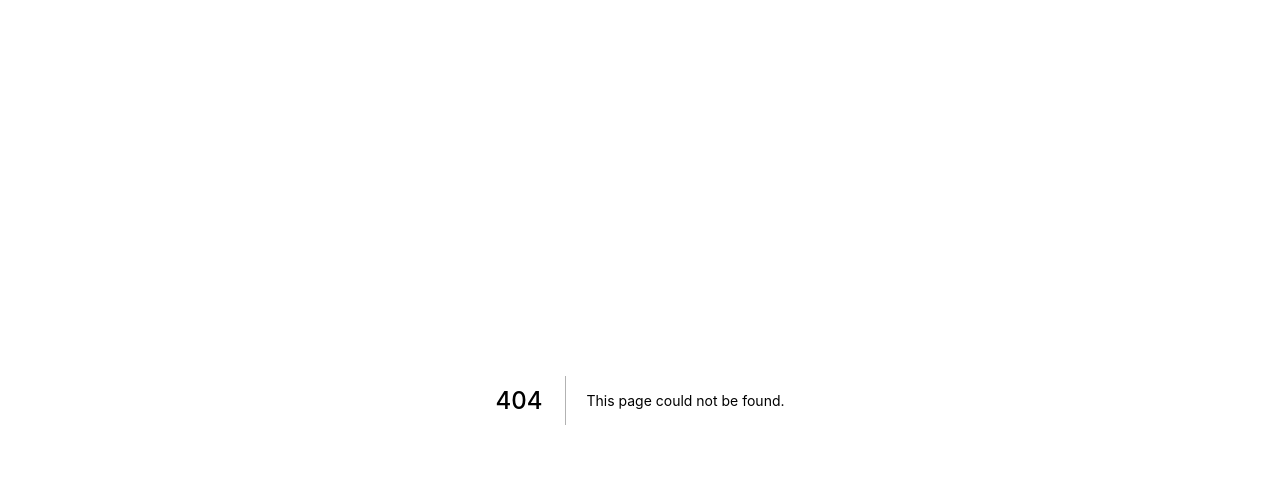
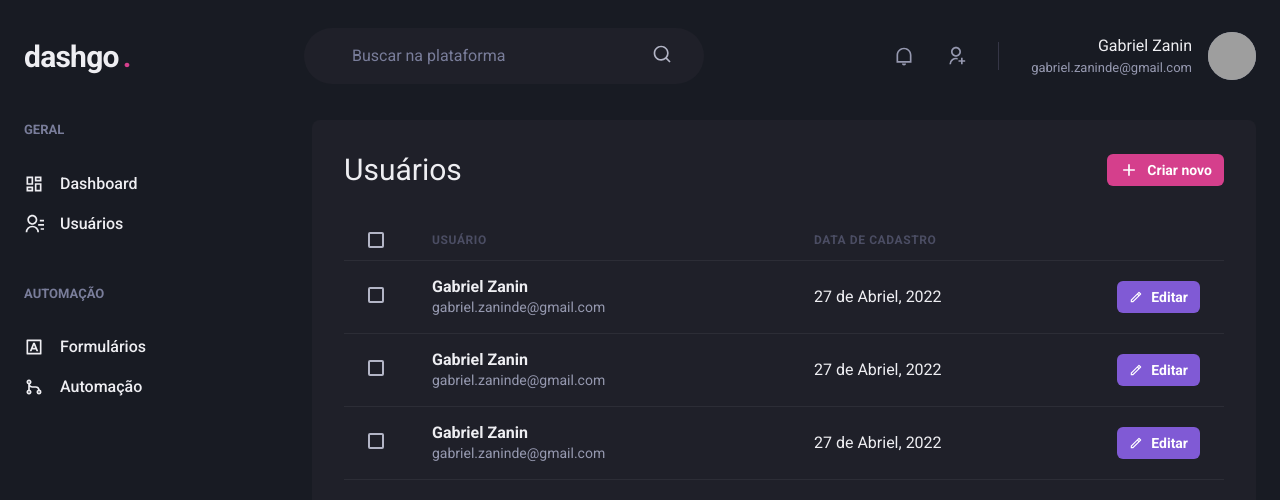
Before and after one commit to ZaninDe/dashgo, a Next.js app: page /users in a window 1280 px wide. Before the commit this address had no page. Shown: the top 500 px of the page. Built offline with nearby package versions, Linux system fonts and the light colour scheme; grey boxes are pictures that could not be loaded.

Commit message:
users page added

```diff
--- /dev/null
+++ b/src/pages/users/index.tsx
@@ -0,0 +1,130 @@
+import { Box, Button, Checkbox, Flex, Heading, Icon, Table, Tbody, Td, Th, Thead, Tr, Text } from '@chakra-ui/react';
+import { RiAddLine, RiPencilLine } from 'react-icons/ri';
+import { Header } from '../../components/Header';
+import { Sidebar } from '../../components/Sidebar';
+
+export default function UserList() {
+  return (
+    <Box>
+      <Header />
+
+      <Flex w="100%" my="6" maxWidth={1480} mx="auto" px="6">
+        <Sidebar />
+
+        <Box flex="1" borderRadius={8} bg="gray.800" p="8">
+          <Flex mb="8" justify="space-between" align="center">
+            <Heading size="lg" fontWeight="normal">Usuários</Heading>
+
+            <Button
+              as="a"
+              size="sm"
+              fontSize="sm"
+              colorScheme="pink"
+              leftIcon={<Icon
+              as={RiAddLine} fontSize="20"
+              />}
+            >
+              Criar novo
+            </Button>
+          </Flex>
+
+          <Table colorScheme="whiteAlpha">
+            <Thead>
+              <Tr>
+                <Th px="6" color="gray.300" width="8">
+                  <Checkbox colorScheme="pink" />
+                </Th>
+                <Th>Usuário</Th>
+                <Th>Data de cadastro</Th>
+                <Th width="8"></Th>
+              </Tr>
+            </Thead>
+            <Tbody>
+              <Tr>
+                <Td px="6">
+                  <Checkbox colorScheme="pink" />
+                </Td>
+                <Td>
+                  <Box>
+                    <Text fontWeight="bold">Gabriel Zanin</Text>
+                    <Text fontSize="sm" color="gray.300">gabriel.zaninde@gmail.com</Text>
+                  </Box>
+                </Td>
+                <Td>27 de Abriel, 2022</Td>
+                <Td>
+                  <Button
+                    as="a"
+                    size="sm"
+                    fontSize="sm"
+                    colorScheme="purple"
+                    leftIcon={<Icon
+                      as={RiPencilLine}
+                    />}
+                   >
+                    Editar
+                  </Button>
+                </Td>
+              </Tr>
+            </Tbody>
+
+            <Tbody>
+              <Tr>
+                <Td px="6">
+                  <Checkbox colorScheme="pink" />
+                </Td>
+                <Td>
+                  <Box>
+                    <Text fontWeight="bold">Gabriel Zanin</Text>
+                    <Text fontSize="sm" color="gray.300">gabriel.zaninde@gmail.com</Text>
+                  </Box>
+                </Td>
+                <Td>27 de Abriel, 2022</Td>
+                <Td>
+                  <Button
+                    as="a"
+                    size="sm"
+                    fontSize="sm"
+                    colorScheme="purple"
+                    leftIcon={<Icon
+                      as={RiPencilLine}
+                    />}
+                   >
+                    Editar
+                  </Button>
+                </Td>
+              </Tr>
+            </Tbody>
+
+            <Tbody>
+              <Tr>
+                <Td px="6">
+                  <Checkbox colorScheme="pink" />
+                </Td>
+                <Td>
+                  <Box>
+                    <Text fontWeight="bold">Gabriel Zanin</Text>
+                    <Text fontSize="sm" color="gray.300">gabriel.zaninde@gmail.com</Text>
+                  </Box>
+                </Td>
+                <Td>27 de Abriel, 2022</Td>
+                <Td>
+                  <Button
+                    as="a"
+                    size="sm"
+                    fontSize="sm"
+                    colorScheme="purple"
+                    leftIcon={<Icon
+                      as={RiPencilLine}
+                    />}
+                   >
+                    Editar
+                  </Button>
+                </Td>
+              </Tr>
+            </Tbody>
+          </Table>
+        </Box>
+      </Flex>
+    </Box>
+  )
+}
```
